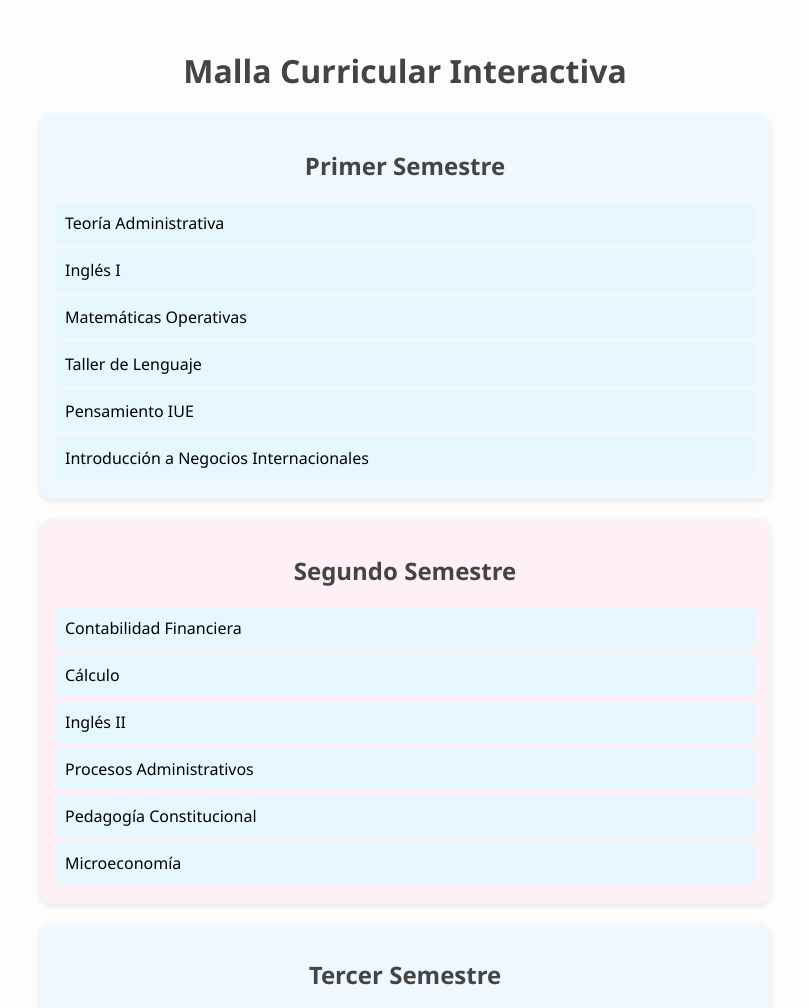
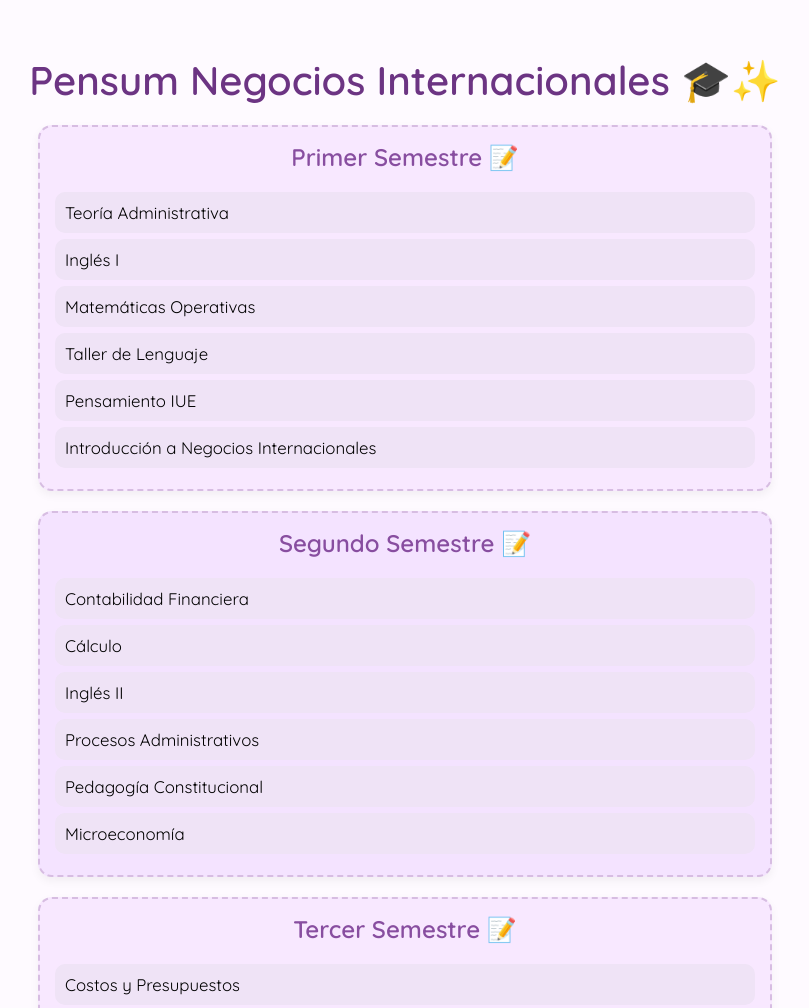
Before and after one commit to Yure0021/Pensum, a plain HTML site: page index.html in a window 1280 px wide. Shown: the top 1008 px of the page, without its empty margins (235-1044 px from the left). Drawn offline with Linux system fonts and the light colour scheme.

Commit message:
Update index.html

```diff
--- a/index.html
+++ b/index.html
@@ -2,48 +2,62 @@
 <html lang="es">
 <head>
   <meta charset="UTF-8">
-  <title>Malla Curricular Interactiva</title>
+  <title>Pensum Negocios Internacionales</title>
+  <link href="https://fonts.googleapis.com/css2?family=Quicksand:wght@400;600&display=swap" rel="stylesheet">
   <style>
     body {
-      font-family: 'Segoe UI', sans-serif;
-      background-color: #fdfdfd;
+      font-family: 'Quicksand', sans-serif;
+      background-color: #fefaff;
       padding: 20px;
     }
-    h1, h2 {
+    h1 {
       text-align: center;
-      color: #444;
+      color: #6c3483;
+      font-size: 2.5em;
+      margin-bottom: 10px;
+    }
+    h1::after {
+      content: " 🎓✨";
+    }
+    h2 {
+      text-align: center;
+      color: #884ea0;
+      font-size: 1.5em;
+      margin-top: 0;
     }
     .semestre {
-      background-color: #f0f8ff;
+      background-color: #f8e8ff;
       padding: 15px;
-      border-radius: 12px;
+      border-radius: 14px;
       margin: 20px auto;
       max-width: 700px;
-      box-shadow: 0 2px 6px rgba(0,0,0,0.1);
+      box-shadow: 0 4px 10px rgba(0,0,0,0.05);
+      border: 2px dashed #d7bde2;
     }
     .semestre:nth-child(even) {
-      background-color: #fff0f5;
+      background-color: #f4e3ff;
     }
     .materia {
       padding: 10px;
-      margin: 5px 0;
-      background-color: #e6f7ff;
-      border-radius: 6px;
+      margin: 6px 0;
+      background-color: #efe3f6;
+      border-radius: 10px;
       cursor: pointer;
       transition: background-color 0.3s;
+      font-size: 1.05em;
     }
     .materia:hover {
-      background-color: #d0ebff;
+      background-color: #e4d1f7;
     }
     .materia.vista {
       text-decoration: line-through;
-      background-color: #d4edda !important;
-      color: #555;
+      background-color: #d5f5e3 !important;
+      color: #6e6e6e;
     }
   </style>
 </head>
 <body>
-  <h1>Malla Curricular Interactiva</h1>
+  <h1>Pensum Negocios Internacionales</h1>
 
   <div id="contenedor"></div>
 
@@ -85,8 +99,9 @@
         "Negociación Internacional",
         "Geopolítica",
         "Legislación Laboral y Comercial",
-        "Estadística Inferencial",
-      ],"Sexto Semestre": [
+        "Estadística Inferencial"
+      ],
+      "Sexto Semestre": [
         "Geopolítica",
         "Legislación Laboral y Comercial",
         "Estadística Inferencial",
@@ -133,7 +148,7 @@
       bloque.className = "semestre";
 
       const titulo = document.createElement("h2");
-      titulo.textContent = semestre;
+      titulo.textContent = semestre + " 📝";
       bloque.appendChild(titulo);
 
       materias.forEach(nombre => {
```
